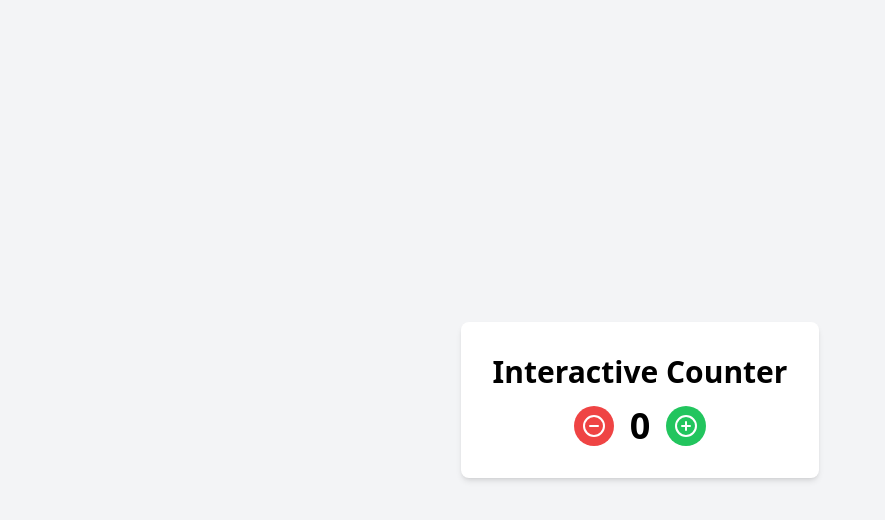
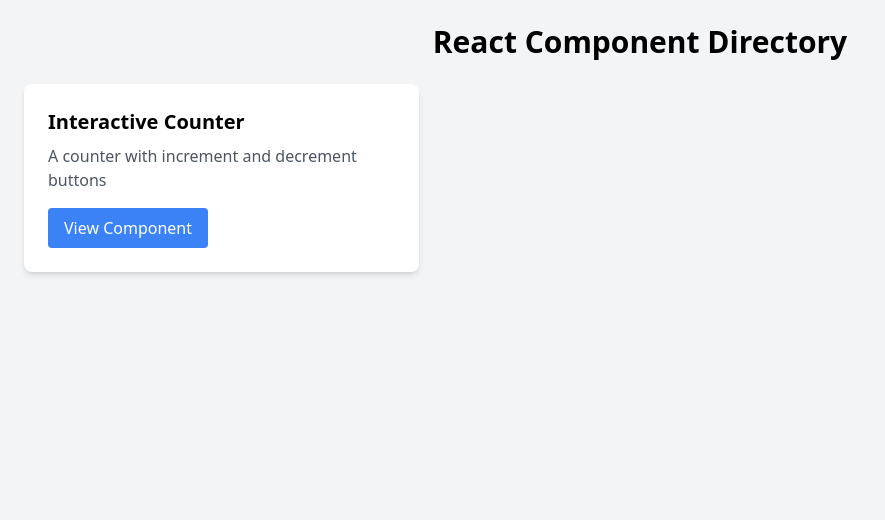
Before and after one commit to johnclyde/crazyclaudecontraptions, a React (Create React App) app in the folder helloworld/: page / in a window 1280 px wide. Shown: the top 520 px of the page, without its empty margins (0-885 px from the left). Built offline with nearby package versions, Linux system fonts and the light colour scheme.

Commit message:
component directory

```diff
--- a/helloworld/src/App.js
+++ b/helloworld/src/App.js
@@ -1,7 +1,18 @@
 import React from 'react';
+import { BrowserRouter as Router, Route, Routes } from 'react-router-dom';
+import ComponentDirectory from './ComponentDirectory';
+import InteractiveCounter from './InteractiveCounter';
 
 const App = () => {
-  return <h1>Hello, World!</h1>;
+  return (
+    <Router>
+      <Routes>
+        <Route path="/" element={<ComponentDirectory />} />
+        <Route path="/interactive-counter" element={<InteractiveCounter />} />
+        {/* Add more routes here as you create new components */}
+      </Routes>
+    </Router>
+  );
 };
 
 export default App;
--- /dev/null
+++ b/helloworld/src/ComponentDirectory.js
@@ -0,0 +1,31 @@
+import React from 'react';
+import { Link } from 'react-router-dom';
+
+const ComponentDirectory = () => {
+  const components = [
+    { name: 'Interactive Counter', path: '/interactive-counter', description: 'A counter with increment and decrement buttons' },
+    // Add more components here as they are created
+  ];
+
+  return (
+    <div className="p-6 bg-gray-100 min-h-screen">
+      <h1 className="text-3xl font-bold mb-6 text-center">React Component Directory</h1>
+      <div className="grid grid-cols-1 md:grid-cols-2 lg:grid-cols-3 gap-6">
+        {components.map((item, index) => (
+          <div key={index} className="bg-white p-6 rounded-lg shadow-md">
+            <h2 className="text-xl font-semibold mb-2">{item.name}</h2>
+            <p className="text-gray-600 mb-4">{item.description}</p>
+            <Link
+              to={item.path}
+              className="inline-block bg-blue-500 text-white py-2 px-4 rounded hover:bg-blue-600 transition-colors"
+            >
+              View Component
+            </Link>
+          </div>
+        ))}
+      </div>
+    </div>
+  );
+};
+
+export default ComponentDirectory;
--- a/helloworld/src/index.js
+++ b/helloworld/src/index.js
@@ -1,13 +1,13 @@
 import React from 'react';
 import ReactDOM from 'react-dom/client';
 import './index.css';
-import InteractiveCounter from './InteractiveCounter';
+import App from './App';
 import reportWebVitals from './reportWebVitals';
 
 const root = ReactDOM.createRoot(document.getElementById('root'));
 root.render(
   <React.StrictMode>
-    <InteractiveCounter />
+    <App />
   </React.StrictMode>
 );
 
```
